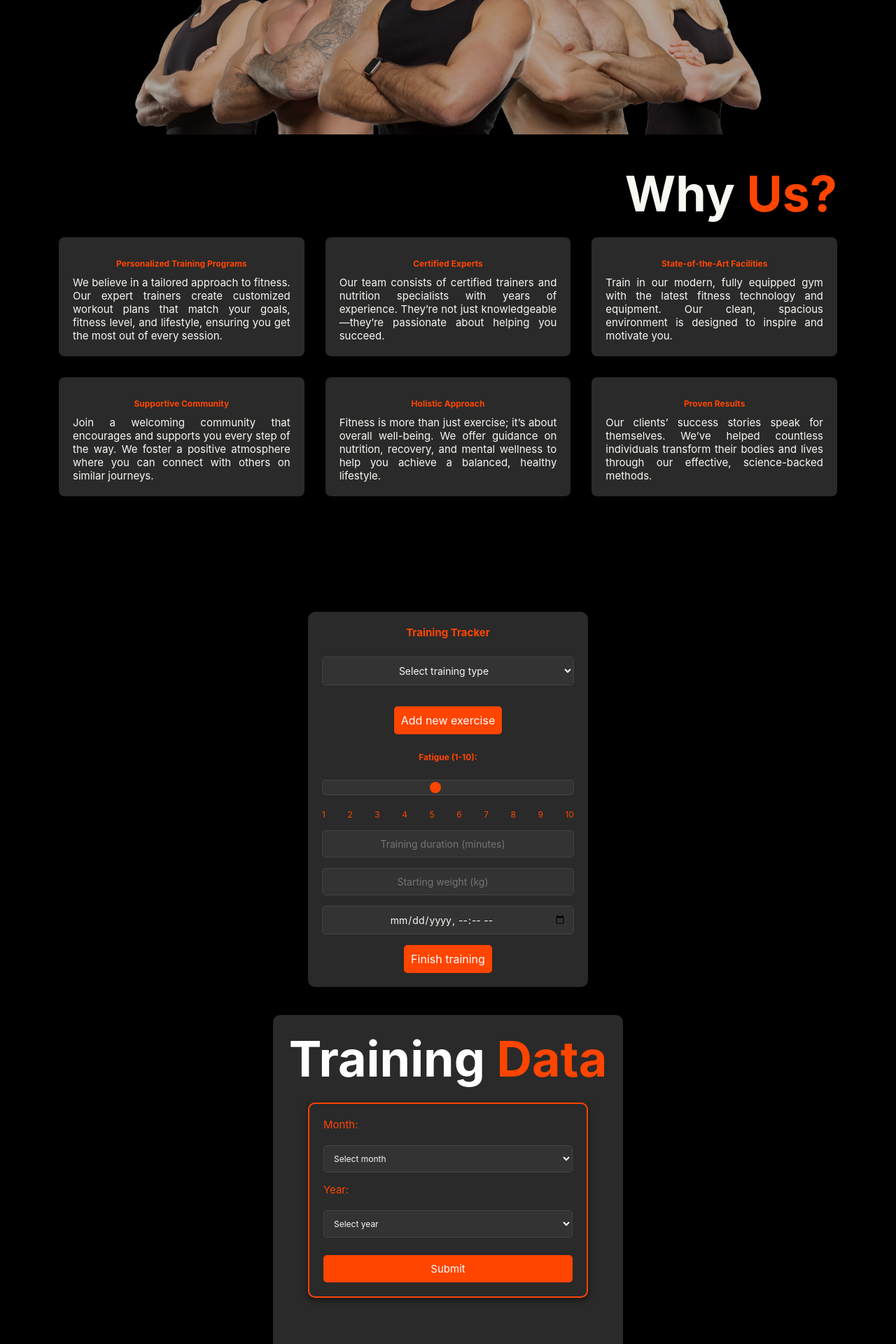
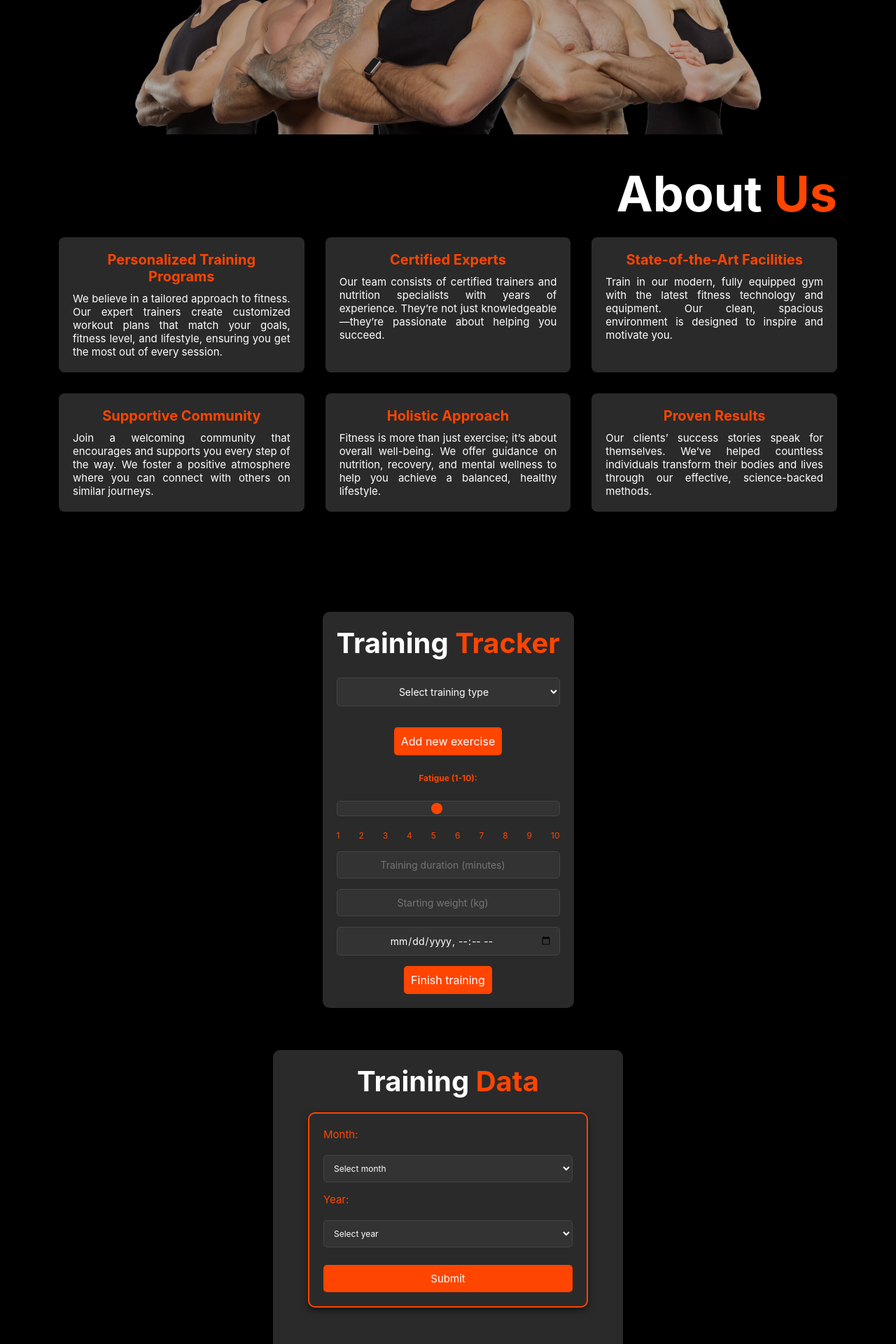
Before and after one commit to PetarTuranovic/FitQuest, a PHP site: page / in a window 1280 px wide. Shown: the part 562-2482 px from the top of the page at 70% size. Run offline with PHP 8.4, Linux system fonts and the light colour scheme; a user stored in the database is signed in.

Commit message:
adding minor changes to the style

```diff
--- a/css/style.css
+++ b/css/style.css
@@ -207,7 +207,7 @@ span {
 /* ABOUT US */
 
 .why-us-wrapper {
-  color: #f8f8f2;
+  color: var(--text-color);
   font-family: Arial, sans-serif;
   margin: 0;
   padding: 0;
@@ -227,13 +227,13 @@ span {
 
 .why-us-title {
   font-size: 7rem;
-  color: #f8f8f2;
+  color: var(--text-color);
   margin-bottom: 20px;
   text-align: right;
 }
 
 .highlight {
-  color: #ff4500;
+  color: var(--main-color);
 }
 
 .why-us-list {
@@ -250,16 +250,23 @@ span {
   padding: 20px;
   border-radius: 8px;
   box-shadow: 0 4px 8px rgba(0, 0, 0, 0.2);
-  color: #f8f8f2;
+  color: var(--text-color);
   font-size: 1.5rem;
   display: flex;
   flex-direction: column;
   align-items: center;
   justify-content: start;
+  transition: all 0.5 ease;
 }
 
-.list-title {
-  color: #ff4500;
+.why-us-list li:hover {
+  border: 1px solid var(--main-color);
+  transform: translateY(-5px) scale(1.04);
+  cursor: pointer;
+}
+
+.why-list-title {
+  color: var(--main-color);
   font-size: 2rem;
   margin-bottom: 10px;
   font-weight: bold;
@@ -292,6 +299,7 @@ span {
 .formwrap {
   display: flex;
   justify-content: center;
+  flex-direction: column;
   align-items: center;
 }
 
@@ -299,8 +307,6 @@ span {
   background-color: #2a2a2a;
   padding: 20px;
   border-radius: 10px;
-  width: 90%;
-  max-width: 400px;
   box-shadow: 0 4px 10px rgba(0, 0, 0, 0.5);
   display: flex;
   flex-direction: column;
@@ -310,7 +316,8 @@ span {
 #training-form h2 {
   text-align: center;
   margin-bottom: 10px;
-  color: #ff4500;
+  color: var(--text-color);
+  font-size: 4rem;
 }
 
 #training-form select,
@@ -321,7 +328,7 @@ span {
   border: 1px solid #444;
   border-radius: 5px;
   background-color: #333;
-  color: #f8f8f2;
+  color: var(--text-color);
   font-size: 14px;
   text-align: center;
 }
@@ -442,7 +449,7 @@ button.decrease-reps:hover {
 }
 
 .list-title {
-  color: #ff4500;
+  color: var(--main-color);
   font-size: 1.2rem;
   text-align: center;
   margin: 10px 0;
@@ -500,21 +507,21 @@ button.decrease-reps:hover {
 }
 
 .message {
-  color: #ff4500;
+  color: var(--main-color);
   margin-top: 20px;
   font-size: 16px;
   text-align: center;
 }
 
 h2 {
-  color: #ff4500;
+  color: var(--main-color);
   text-align: right;
 }
 
 #training-data {
   background-color: #2a2a2a;
-  color: #ff4500;
-  border: 2px solid #ff4500;
+  color: var(--main-color);
+  border: 2px solid var(--main-color);
   padding: 20px;
   margin-top: 20px;
   border-radius: 5px;
@@ -578,13 +585,13 @@ h2 {
   border: 1px solid #444;
   border-radius: 5px;
   background-color: #333;
-  color: #f8f8f2;
+  color: var(--text-color);
   font-size: 1.2rem;
 }
 
 #filter-form button {
-  background-color: #ff4500;
-  color: #fff;
+  background-color: var(--main-color);
+  color: var(--text-color);
   border: none;
   border-radius: 5px;
   padding: 10px;
@@ -600,13 +607,13 @@ h2 {
 
 #training-header {
   text-align: center;
-  font-size: 7rem;
-  color: #fff;
+  font-size: 4rem;
+  color: var(--text-color);
   margin-bottom: 20px;
 }
 
 #training-header span {
-  color: #ff4500;
+  color: var(--main-color);
 }
 @media (max-width: 500px) {
   #training-form {
--- a/index.php
+++ b/index.php
@@ -76,10 +76,10 @@ if (!isset($_SESSION['username'])) {
 
   <div class="why-us-wrapper" id="about">
     <section class="why-us-section">
-      <h2 class="why-us-title">Why <span class="highlight">Us?</span></h2>
+      <h2 class="why-us-title">About <span class="highlight">Us</span></h2>
       <ul class="why-us-list">
         <li>
-          <h3 class="list-title">Personalized Training Programs</h3>
+          <h3 class="why-list-title">Personalized Training Programs</h3>
           <p>
             We believe in a tailored approach to fitness. Our expert trainers
             create customized workout plans that match your goals, fitness
@@ -88,7 +88,7 @@ if (!isset($_SESSION['username'])) {
           </p>
         </li>
         <li>
-          <h3 class="list-title">Certified Experts</h3>
+          <h3 class="why-list-title">Certified Experts</h3>
           <p>
             Our team consists of certified trainers and nutrition specialists
             with years of experience. They’re not just knowledgeable—they’re
@@ -96,7 +96,7 @@ if (!isset($_SESSION['username'])) {
           </p>
         </li>
         <li>
-          <h3 class="list-title">State-of-the-Art Facilities</h3>
+          <h3 class="why-list-title">State-of-the-Art Facilities</h3>
           <p>
             Train in our modern, fully equipped gym with the latest fitness
             technology and equipment. Our clean, spacious environment is
@@ -104,7 +104,7 @@ if (!isset($_SESSION['username'])) {
           </p>
         </li>
         <li>
-          <h3 class="list-title">Supportive Community</h3>
+          <h3 class="why-list-title">Supportive Community</h3>
           <p>
             Join a welcoming community that encourages and supports you every
             step of the way. We foster a positive atmosphere where you can
@@ -112,7 +112,7 @@ if (!isset($_SESSION['username'])) {
           </p>
         </li>
         <li>
-          <h3 class="list-title">Holistic Approach</h3>
+          <h3 class="why-list-title">Holistic Approach</h3>
           <p>
             Fitness is more than just exercise; it’s about overall well-being.
             We offer guidance on nutrition, recovery, and mental wellness to
@@ -120,7 +120,7 @@ if (!isset($_SESSION['username'])) {
           </p>
         </li>
         <li>
-          <h3 class="list-title">Proven Results</h3>
+          <h3 class="why-list-title">Proven Results</h3>
           <p>
             Our clients’ success stories speak for themselves. We’ve helped
             countless individuals transform their bodies and lives through our
@@ -133,8 +133,10 @@ if (!isset($_SESSION['username'])) {
 
   <!-- START TRAINING SECTION -->
   <section class="formwrap">
+    <div class="training-form-wrap">
+
       <form id="training-form" method="POST">
-      <h2>Training Tracker</h2>
+        <h2>Training <span>Tracker</span></h2>
 
         <!-- Training type -->
         <select id="training-type" name="training_type" required>
@@ -180,6 +182,7 @@ if (!isset($_SESSION['username'])) {
         <!-- Submit -->
         <button type="submit" id="finish">Finish training</button>
       </form>
+    </div>
     <div id="message" class="message"></div>
 
   </section>
@@ -217,7 +220,6 @@ if (!isset($_SESSION['username'])) {
   </section>
 
   <!-- Section for Displaying Data -->
-  <section id="training-data" class="training-data">
   <?php if (!empty($training_data)): ?>
     <section class="training-data">
       <h2>Training Data for <?php echo htmlspecialchars($month) . '/' . htmlspecialchars($year); ?></h2>
@@ -231,7 +233,6 @@ if (!isset($_SESSION['username'])) {
       <?php endforeach; ?>
     </section>
   <?php endif; ?>
-  </section>
 
 
   <script src="js/script.js"></script>
--- a/js/script.js
+++ b/js/script.js
@@ -103,30 +103,3 @@ document.addEventListener("DOMContentLoaded", function () {
       });
   });
 });
-
-document.addEventListener("DOMContentLoaded", function () {
-  document.querySelector("form").addEventListener("submit", function (e) {
-    e.preventDefault();
-
-    const month = document.querySelector("#month").value;
-    const year = document.querySelector("#year").value;
-
-    const xhr = new XMLHttpRequest();
-    xhr.open("POST", "statistics.php", true);
-    xhr.setRequestHeader("Content-Type", "application/x-www-form-urlencoded");
-
-    xhr.onreadystatechange = function () {
-      if (xhr.readyState === XMLHttpRequest.DONE) {
-        if (xhr.status === 200) {
-          document.querySelector(".training-data").innerHTML = xhr.responseText;
-        } else {
-          console.error("Error:", xhr.statusText);
-        }
-      }
-    };
-
-    xhr.send(
-      "month=" + encodeURIComponent(month) + "&year=" + encodeURIComponent(year)
-    );
-  });
-});
--- a/js/statistics.js
+++ b/js/statistics.js
@@ -1,5 +1,7 @@
 document.addEventListener("DOMContentLoaded", function () {
-  document.querySelector("form").addEventListener("submit", function (e) {
+  const filterForm = document.getElementById("filter-form");
+
+  filterForm.addEventListener("submit", function (e) {
     e.preventDefault();
 
     const month = document.querySelector("#month").value;
```
Also changed, not shown: other parts of css/style.css (+18 -18 lines), imgs/heroImage.png (deleted). Lines whose indentation alone changed are shown as unchanged.
